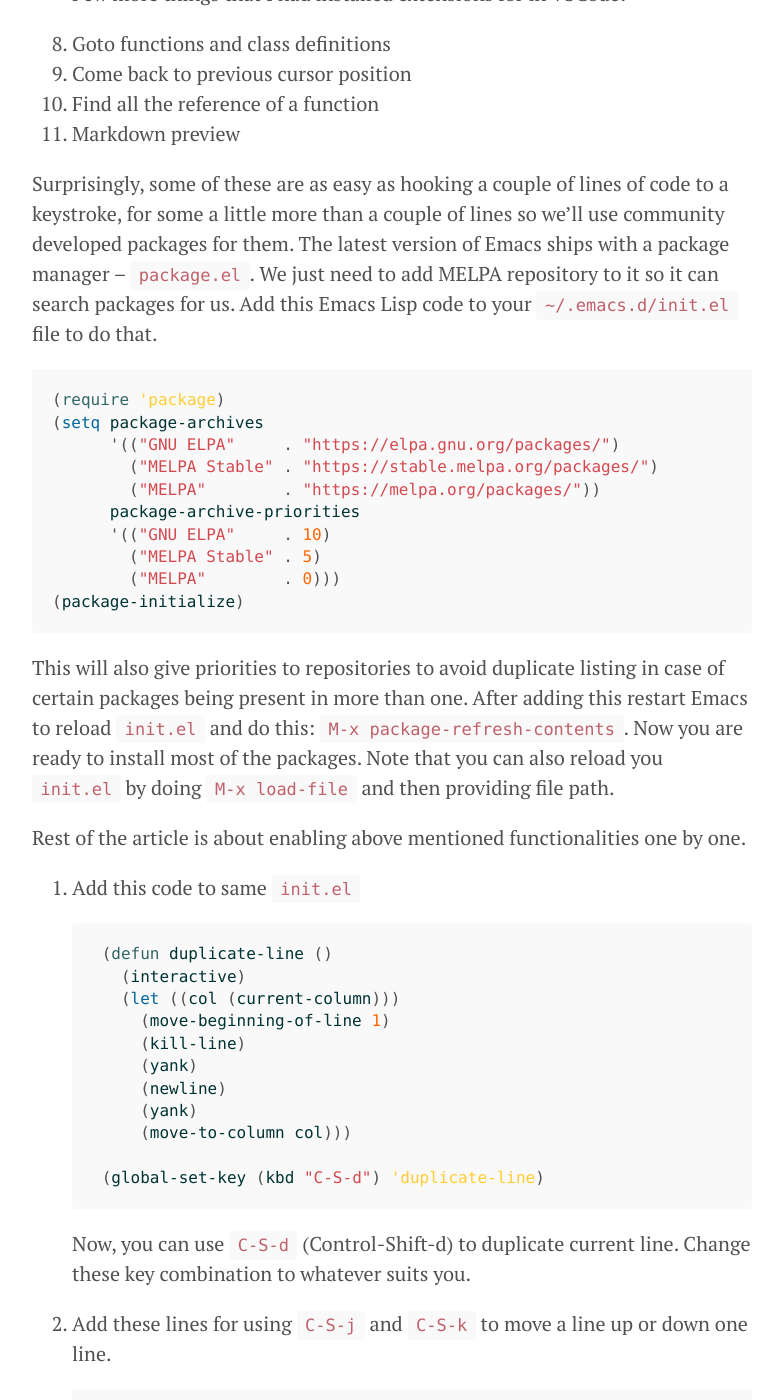
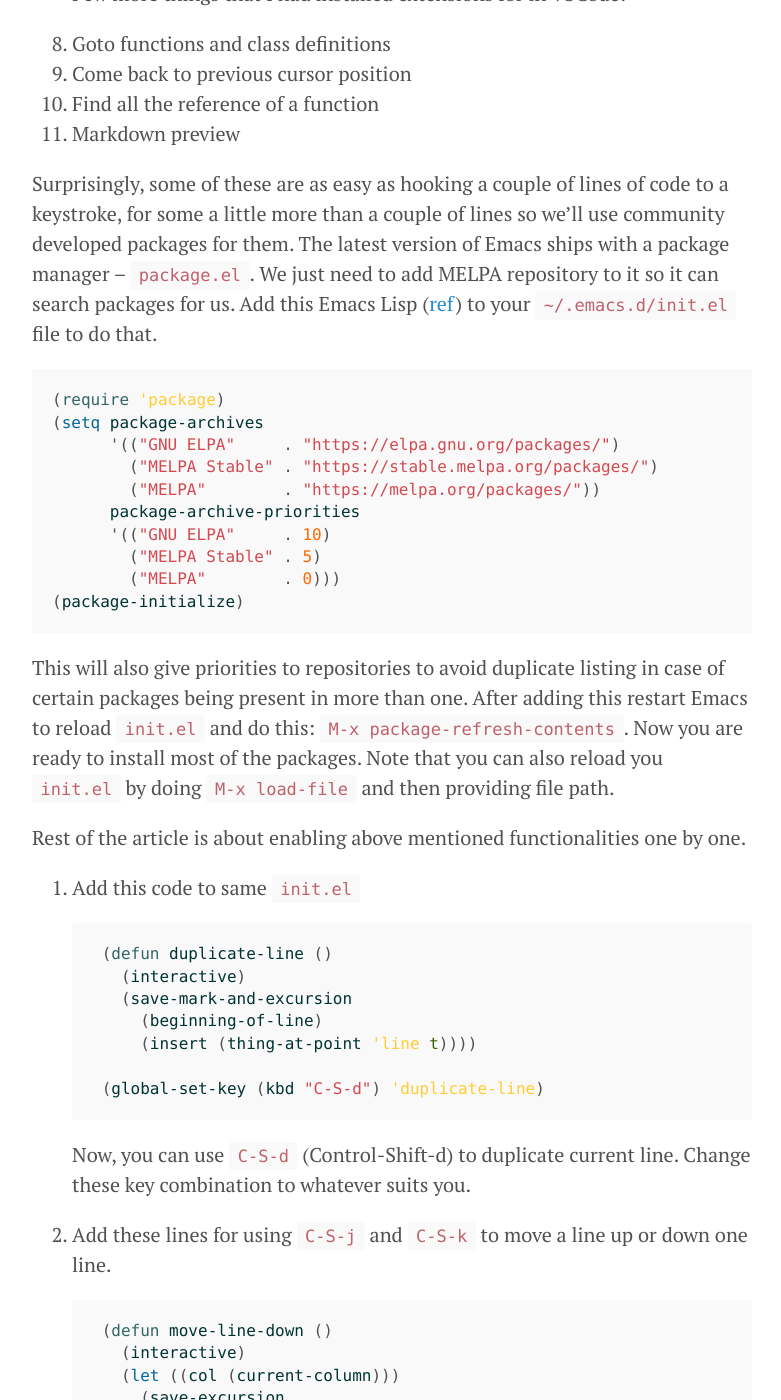
Before and after one commit to krsoninikhil/krsoninikhil.github.io, a Jekyll site: the page built from _posts/2018-12-15-easy-moving-from-vscode-to-emacs.md, in a window 1280 px wide and 1400 px high, scrolled down 1403 px. Shown: the whole window, without its empty margins (248-1029 px from the left). Built offline with Jekyll 4.4.1, drawn with Linux system fonts in a browser that asks for light colours; our own code applies the rules of GitHub Pages for plain Markdown files; comment, search, counter and statistics services are not loaded; some of the changed text lies outside the part shown.

Commit message:
Update duplicate-line defunc

````diff
--- a/_posts/2018-12-15-easy-moving-from-vscode-to-emacs.md
+++ b/_posts/2018-12-15-easy-moving-from-vscode-to-emacs.md
@@ -50,12 +50,13 @@ functionalities:
 10. Find all the reference of a function
 11. Markdown preview
 
-Surprisingly, some of these are as easy as hooking a couple of lines of
-code to a keystroke, for some a little more than a couple of lines so
-we'll use community developed packages for them. The latest version of
-Emacs ships with a package manager -- `package.el`. We just need to
+Surprisingly, some of these are as easy as hooking a couple of lines
+of code to a keystroke, for some a little more than a couple of lines
+so we'll use community developed packages for them. The latest version
+of Emacs ships with a package manager -- `package.el`. We just need to
 add MELPA repository to it so it can search packages for us. Add this
-Emacs Lisp code to your `~/.emacs.d/init.el` file to do that.
+Emacs Lisp ([ref](https://emacs.stackexchange.com/a/2989/21028)) to
+your `~/.emacs.d/init.el` file to do that.
 
 ```elisp
 (require 'package)
@@ -86,13 +87,9 @@ one by one.
     ```elisp
     (defun duplicate-line ()
       (interactive)
-      (let ((col (current-column)))
-        (move-beginning-of-line 1)
-        (kill-line)
-        (yank)
-        (newline)
-        (yank)
-        (move-to-column col)))
+      (save-mark-and-excursion
+        (beginning-of-line)
+        (insert (thing-at-point 'line t))))
 
     (global-set-key (kbd "C-S-d") 'duplicate-line)
     ```
@@ -243,5 +240,22 @@ I would highly appreciate any feedback you may have or to listen about
 any other features you miss from your old editor and should be in this
 list.
 
---
-[@krsoninikhil](https://twitter.com/krsoninikhil)
+[Edit]
+
+Code snippet for duplicating line (first point) has been updated with
+current cleaner version suggested by Philip K., earlier
+it was:
+
+```elisp
+(defun duplicate-line ()
+   (interactive)
+   (let ((col (current-column)))
+     (move-beginning-of-line 1)
+     (kill-line)
+     (yank)
+     (newline)
+     (yank)
+     (move-to-column col)))
+```
+
+-- [@krsoninikhil](https://twitter.com/krsoninikhil)
````
